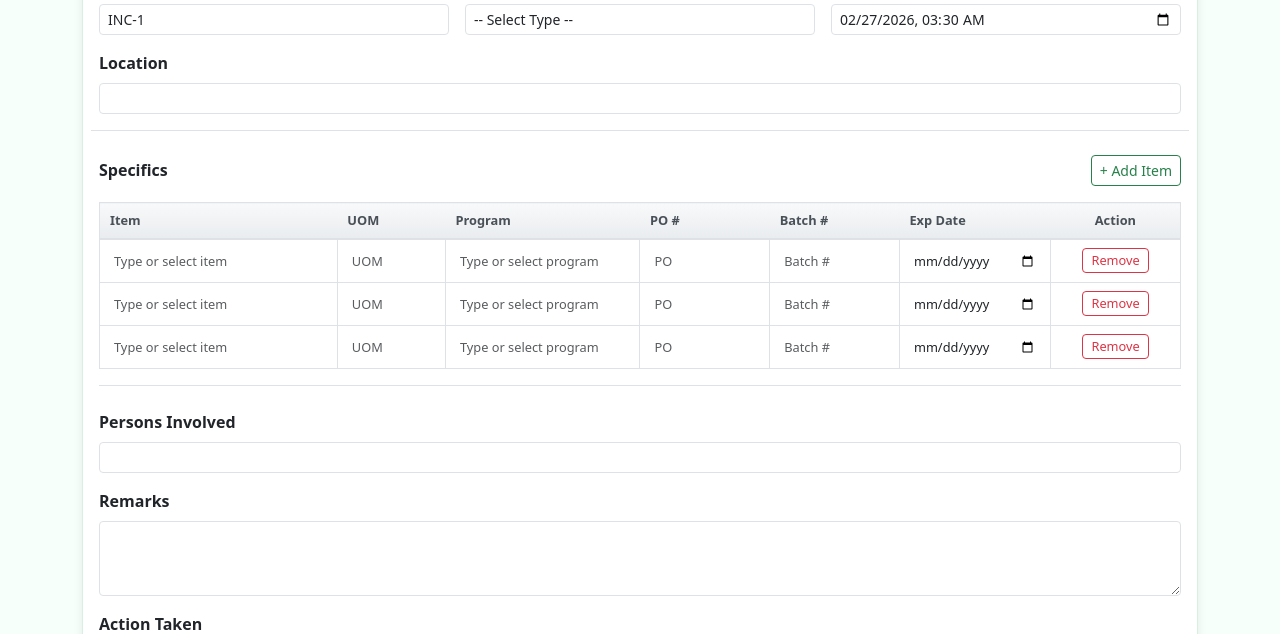
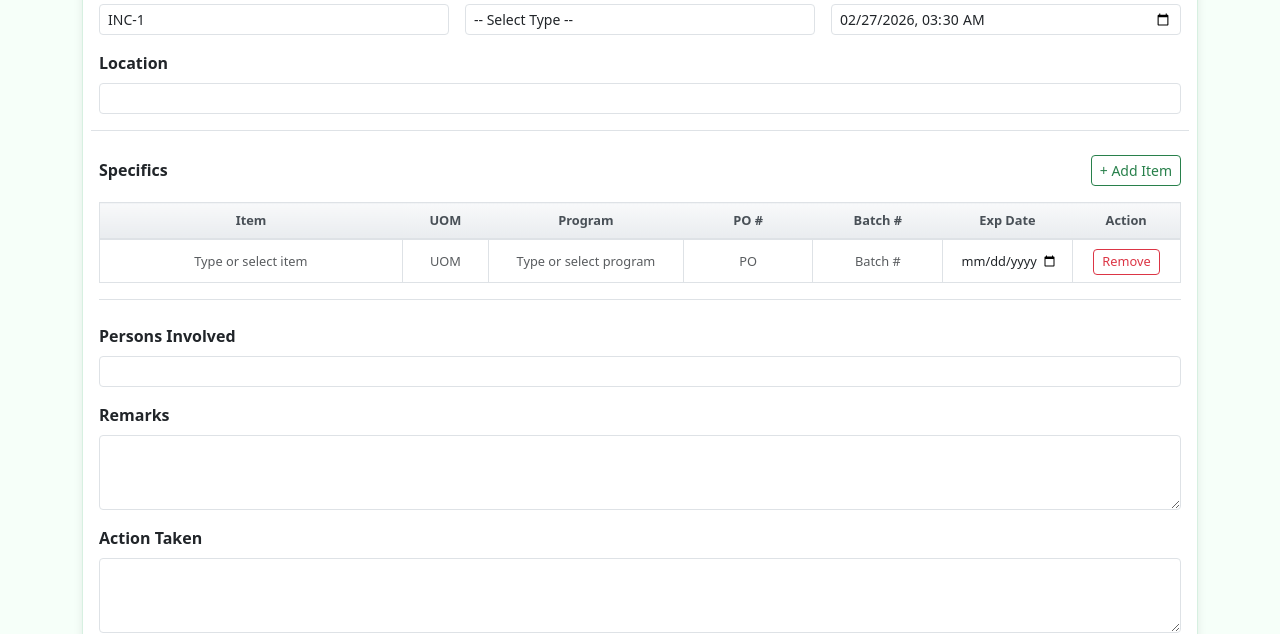
Before and after one commit to Rjcoloquit/Property-Stock-Transfer-Report, a PHP site: page /PTR/incident_report.php in a window 1280 px wide. Shown: the part 262-896 px from the top of the page. Run offline with PHP 8.4, Linux system fonts and the light colour scheme; a user stored in the database is signed in; data comes from the database, SQL or seed files in the repository; tables that the repository leaves empty hold one stand-in row (values such as "Sample post").

Commit message:
Fix the UI incident report

```diff
--- a/incident_report.php
+++ b/incident_report.php
@@ -29,7 +29,7 @@ $formData = [
     'submitted_to_date' => '',
 ];
 
-$specRows = array_fill(0, 3, [
+$specRows = array_fill(0, 1, [
     'item' => '',
     'uom' => '',
     'program' => '',
@@ -148,7 +148,7 @@ if ($_SERVER['REQUEST_METHOD'] === 'POST') {
     $specPo = isset($_POST['spec_po']) && is_array($_POST['spec_po']) ? $_POST['spec_po'] : [];
     $specBatch = isset($_POST['spec_batch']) && is_array($_POST['spec_batch']) ? $_POST['spec_batch'] : [];
     $specExp = isset($_POST['spec_exp']) && is_array($_POST['spec_exp']) ? $_POST['spec_exp'] : [];
-    $specCount = max(count($specItems), count($specUom), count($specProgram), count($specPo), count($specBatch), count($specExp), 3);
+    $specCount = max(count($specItems), count($specUom), count($specProgram), count($specPo), count($specBatch), count($specExp), 1);
 
     $specRows = [];
     $hasAnySpecifics = false;
@@ -228,7 +228,7 @@ if ($_SERVER['REQUEST_METHOD'] === 'POST') {
     }
 }
 
-while (count($specRows) < 3) {
+while (count($specRows) < 1) {
     $specRows[] = [
         'item' => '',
         'uom' => '',
@@ -272,6 +272,11 @@ while (count($specRows) < 3) {
         /* Specifics Table Styling */
         #specificsTable {
             border: 1px solid #dee2e6;
+            table-layout: fixed;
+        }
+        #specificsTable th, #specificsTable td {
+            overflow-wrap: break-word;
+            word-wrap: break-word;
         }
         #specificsTable thead th {
             background: linear-gradient(to bottom, #f8f9fa, #e9ecef);
@@ -280,6 +285,7 @@ while (count($specRows) < 3) {
             color: #495057;
             font-size: 0.8rem;
             padding: 8px 10px;
+            text-align: center;
         }
         #specificsTable tbody tr {
             border-bottom: 1px solid #dee2e6;
@@ -292,6 +298,8 @@ while (count($specRows) < 3) {
             padding: 6px 8px;
             border: none;
             border-right: 1px solid #dee2e6;
+            text-align: center;
+            vertical-align: middle;
         }
         #specificsTable tbody td:last-child {
             border-right: none;
@@ -300,6 +308,9 @@ while (count($specRows) < 3) {
             height: 30px;
             padding: 4px 6px;
             font-size: 0.8rem;
+            min-width: 0;
+            max-width: 100%;
+            text-align: center;
         }
         #specificsTable .form-control-sm:focus {
             border-color: #80bdff;
@@ -319,8 +330,9 @@ while (count($specRows) < 3) {
         }
         #previewPrintArea > div:first-child { margin-bottom: 6px !important; }
         #previewPrintArea > div:first-child > div:last-child { font-size: 0.8rem !important; }
+        #previewPrintArea .specs-table { table-layout: fixed; }
         #previewPrintArea .specs-table th,
-        #previewPrintArea .specs-table td { padding: 2px 4px !important; font-size: 0.7rem !important; }
+        #previewPrintArea .specs-table td { padding: 2px 4px !important; font-size: 0.7rem !important; overflow-wrap: break-word; word-wrap: break-word; text-align: center !important; vertical-align: middle !important; }
         #previewPrintArea table { margin-bottom: 6px !important; }
         #previewPrintArea table th,
         #previewPrintArea table td { padding: 3px 4px !important; font-size: 0.75rem !important; }
@@ -365,7 +377,7 @@ while (count($specRows) < 3) {
                 page-break-inside: avoid;
             }
             #previewPrintArea .specs-table th,
-            #previewPrintArea .specs-table td { padding: 2px 3px !important; font-size: 0.65rem !important; }
+            #previewPrintArea .specs-table td { padding: 2px 3px !important; font-size: 0.65rem !important; text-align: center !important; vertical-align: middle !important; }
             #previewPrintArea table th,
             #previewPrintArea table td { padding: 2px 3px !important; font-size: 0.7rem !important; }
             .incident-form-page .card-body,
@@ -461,13 +473,13 @@ while (count($specRows) < 3) {
                                 <table class="table table-sm table-hover mb-0" id="specificsTable">
                                     <thead class="table-light">
                                         <tr>
-                                            <th style="width: 22%">Item</th>
-                                            <th style="width: 10%">UOM</th>
+                                            <th style="width: 28%">Item</th>
+                                            <th style="width: 8%">UOM</th>
                                             <th style="width: 18%">Program</th>
                                             <th style="width: 12%">PO #</th>
                                             <th style="width: 12%">Batch #</th>
-                                            <th style="width: 14%">Exp Date</th>
-                                            <th style="width: 12%" class="text-center">Action</th>
+                                            <th style="width: 12%">Exp Date</th>
+                                            <th style="width: 10%" class="text-center">Action</th>
                                         </tr>
                                     </thead>
                                     <tbody id="specificsBody">
@@ -614,15 +626,15 @@ while (count($specRows) < 3) {
 
                         <div style="margin-bottom: 4px;">
                             <div style="font-weight: 700; color: #2b6843; text-transform: uppercase; font-size: 0.68rem; letter-spacing: 0.02em; margin-bottom: 2px;">Specifics:</div>
-                            <table class="specs-table" style="width: 100%; border-collapse: collapse;">
+                            <table class="specs-table" style="width: 100%; border-collapse: collapse; table-layout: fixed;">
                                 <thead>
                                     <tr>
-                                        <th style="border: 1px solid #222; padding: 2px 3px; background: #f0f0f0; font-weight: 700; font-size: 0.7rem;">Item</th>
-                                        <th style="border: 1px solid #222; padding: 2px 3px; background: #f0f0f0; font-weight: 700; font-size: 0.7rem;">UOM</th>
-                                        <th style="border: 1px solid #222; padding: 2px 3px; background: #f0f0f0; font-weight: 700; font-size: 0.7rem;">Program</th>
-                                        <th style="border: 1px solid #222; padding: 2px 3px; background: #f0f0f0; font-weight: 700; font-size: 0.7rem;">PO #</th>
-                                        <th style="border: 1px solid #222; padding: 2px 3px; background: #f0f0f0; font-weight: 700; font-size: 0.7rem;">Batch #</th>
-                                        <th style="border: 1px solid #222; padding: 2px 3px; background: #f0f0f0; font-weight: 700; font-size: 0.7rem;">Exp Date</th>
+                                        <th style="width: 28%; border: 1px solid #222; padding: 2px 3px; background: #f0f0f0; font-weight: 700; font-size: 0.7rem;">Item</th>
+                                        <th style="width: 8%; border: 1px solid #222; padding: 2px 3px; background: #f0f0f0; font-weight: 700; font-size: 0.7rem;">UOM</th>
+                                        <th style="width: 18%; border: 1px solid #222; padding: 2px 3px; background: #f0f0f0; font-weight: 700; font-size: 0.7rem;">Program</th>
+                                        <th style="width: 12%; border: 1px solid #222; padding: 2px 3px; background: #f0f0f0; font-weight: 700; font-size: 0.7rem;">PO #</th>
+                                        <th style="width: 12%; border: 1px solid #222; padding: 2px 3px; background: #f0f0f0; font-weight: 700; font-size: 0.7rem;">Batch #</th>
+                                        <th style="width: 12%; border: 1px solid #222; padding: 2px 3px; background: #f0f0f0; font-weight: 700; font-size: 0.7rem;">Exp Date</th>
                                     </tr>
                                 </thead>
                                 <tbody id="previewSpecificsBody">
```
Also changed, not shown: incident_reports.php (+32 -24 lines).
